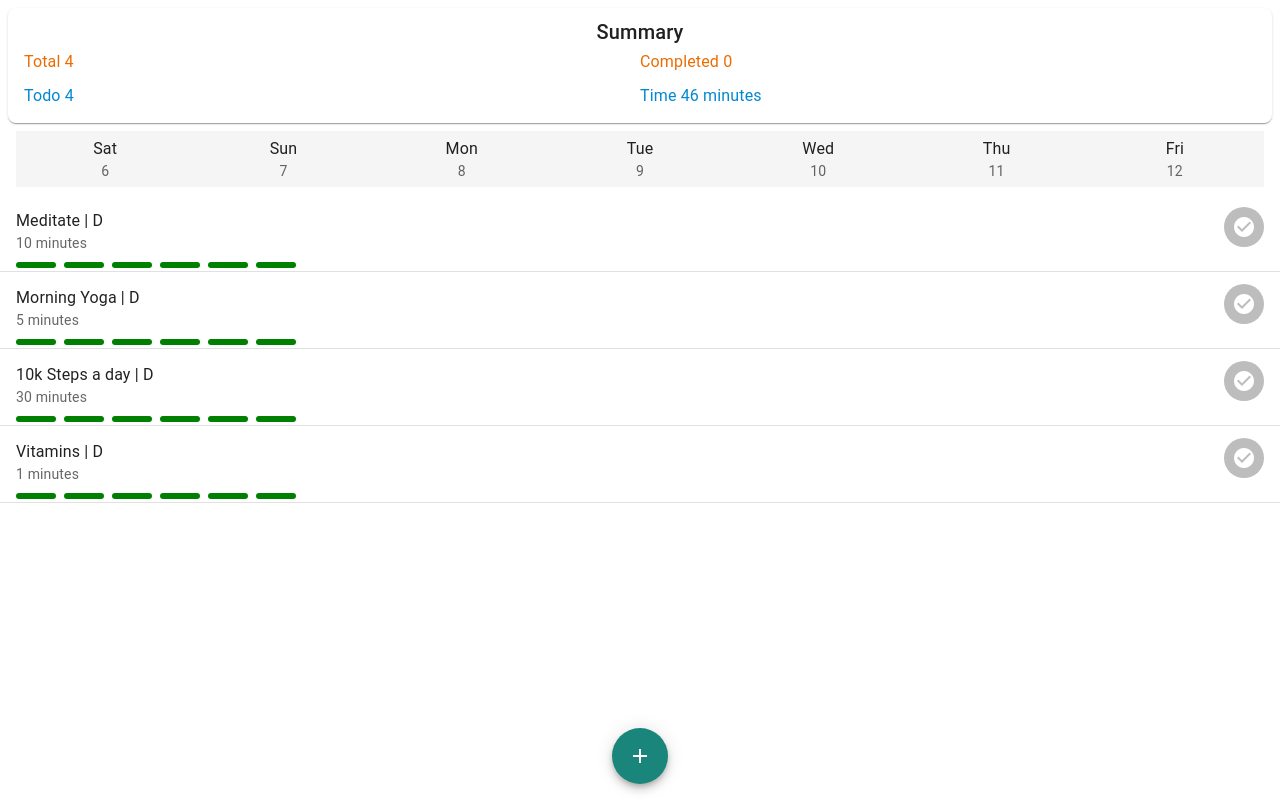
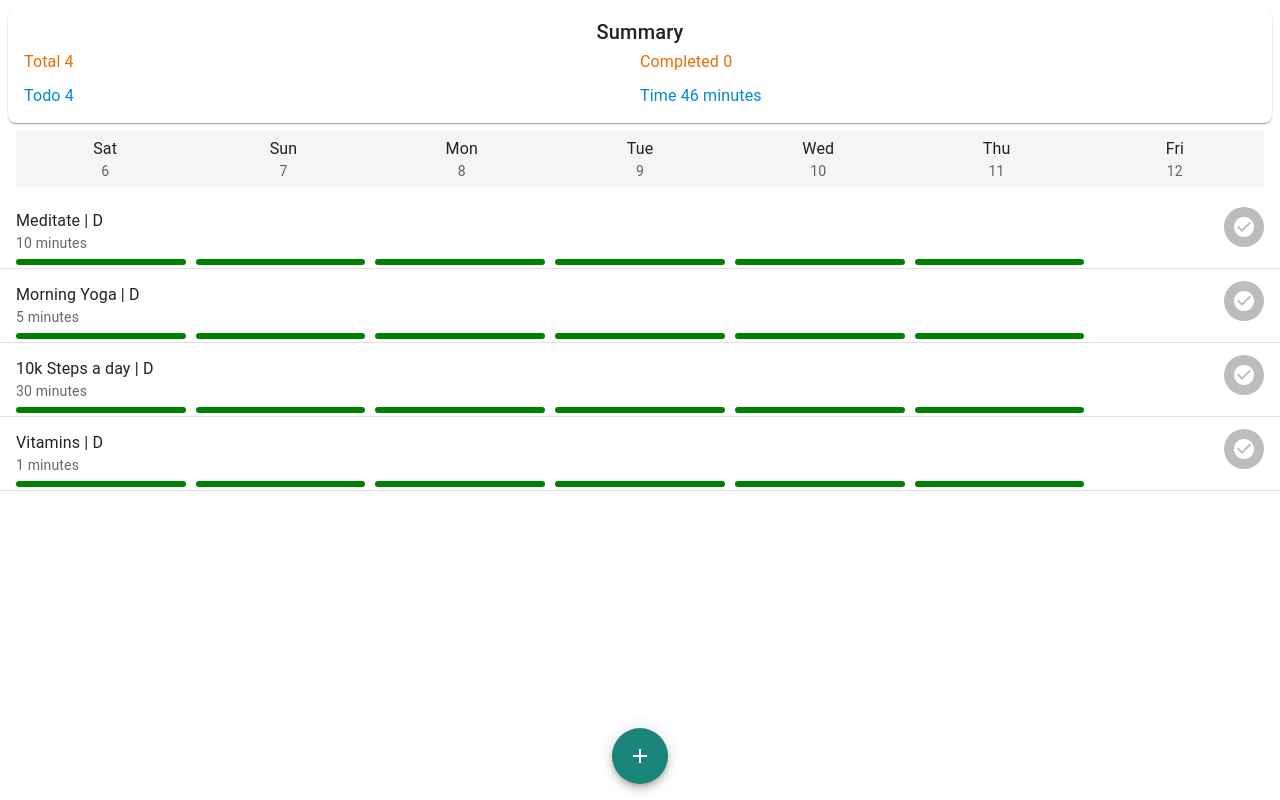
Before and after one commit to Plesin/habit-tracker, a React (Vite) app: page / in a window 1280 px wide. Built offline with nearby package versions, Linux system fonts and the light colour scheme.

Commit message:
small change to update past 7 days progress

```diff
--- a/src/HabitList.tsx
+++ b/src/HabitList.tsx
@@ -6,21 +6,13 @@ import ListItemAvatar from '@mui/material/ListItemAvatar'
 import Avatar from '@mui/material/Avatar'
 import Icon from '@mui/material/Icon'
 import Divider from '@mui/material/Divider'
-import { useRecoilValue, useSetRecoilState, selector } from 'recoil'
-import { habitsState, last7DaysState } from './state'
+import { useRecoilValue, useSetRecoilState } from 'recoil'
+import { habitsState, past7DaysState } from './state'
 import { format } from 'date-fns'
 
 export default function InsetDividers() {
   const items = useRecoilValue(habitsState)
-  const past6DaysState = selector({
-    key: 'past6Days',
-    get: ({ get }) => {
-      const last7days: (number | Date)[] = get(last7DaysState)
-      const past6Days = last7days.slice(0, 6)
-      return past6Days
-    },
-  })
-  const past6Days = useRecoilValue(past6DaysState)
+  const past7Days = useRecoilValue(past7DaysState)
   const setHabitsState = useSetRecoilState(habitsState)
   const toggleCompleted = (id: number) => {
     setHabitsState((oldHabits) => {
@@ -71,23 +63,26 @@ export default function InsetDividers() {
             <Box
               sx={{
                 padding: '0 16px',
-                margin: '3px 0',
                 display: 'flex',
-                gap: '8px',
                 flexDirection: 'row',
                 flex: 1,
-                justifyContent: 'start',
+                justifyContent: 'center',
+                gap: '10px',
               }}
             >
-              {past6Days.map((item) => (
+              {past7Days.map((item) => (
                 <Box
+                  title={format(item, 'eee d')}
                   sx={{
-                    width: '40px',
+                    flex: 1,
                     height: '6px',
+                    mb: '3px',
                     borderRadius: '3px',
                     backgroundColor: 'green',
+                    ':last-child': {
+                      visibility: 'hidden',
+                    },
                   }}
-                  title={format(item, 'eee d')}
                 ></Box>
               ))}
             </Box>
--- a/src/Timeline.tsx
+++ b/src/Timeline.tsx
@@ -4,10 +4,10 @@ import ListItemText from '@mui/material/ListItemText'
 import { useRecoilValue } from 'recoil'
 import { format } from 'date-fns'
 
-import { last7DaysState } from './state'
+import { past7DaysState } from './state'
 
 export default function Timeline() {
-  const last7Days = useRecoilValue(last7DaysState)
+  const past7Days = useRecoilValue(past7DaysState)
   return (
     <List
       sx={{
@@ -18,7 +18,7 @@ export default function Timeline() {
         justifyContent: 'center',
       }}
     >
-      {last7Days.map((day) => {
+      {past7Days.map((day) => {
         return (
           <ListItem
             sx={{ p: 0, textAlign: 'center', backgroundColor: 'grey.100' }}
--- a/src/state.ts
+++ b/src/state.ts
@@ -52,13 +52,13 @@ export const habitsState = atom({
 })
 
 const currentDate = new Date()
-const last7Days: (number | Date)[] = []
+const past7Days: (number | Date)[] = []
 for (let i = 6; i >= 0; i--) {
   const date: number | Date = subDays(currentDate, i)
-  last7Days.push(date)
+  past7Days.push(date)
 }
 
-export const last7DaysState = atom({
-  key: 'last7Days',
-  default: last7Days,
+export const past7DaysState = atom({
+  key: 'past7Days',
+  default: past7Days,
 })
```
